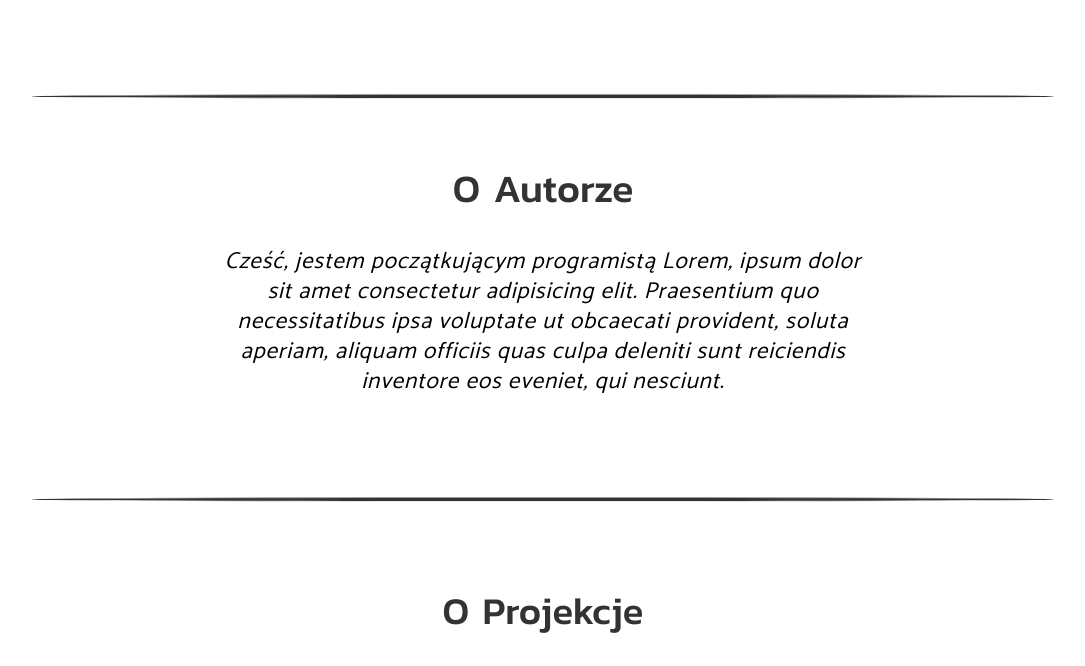
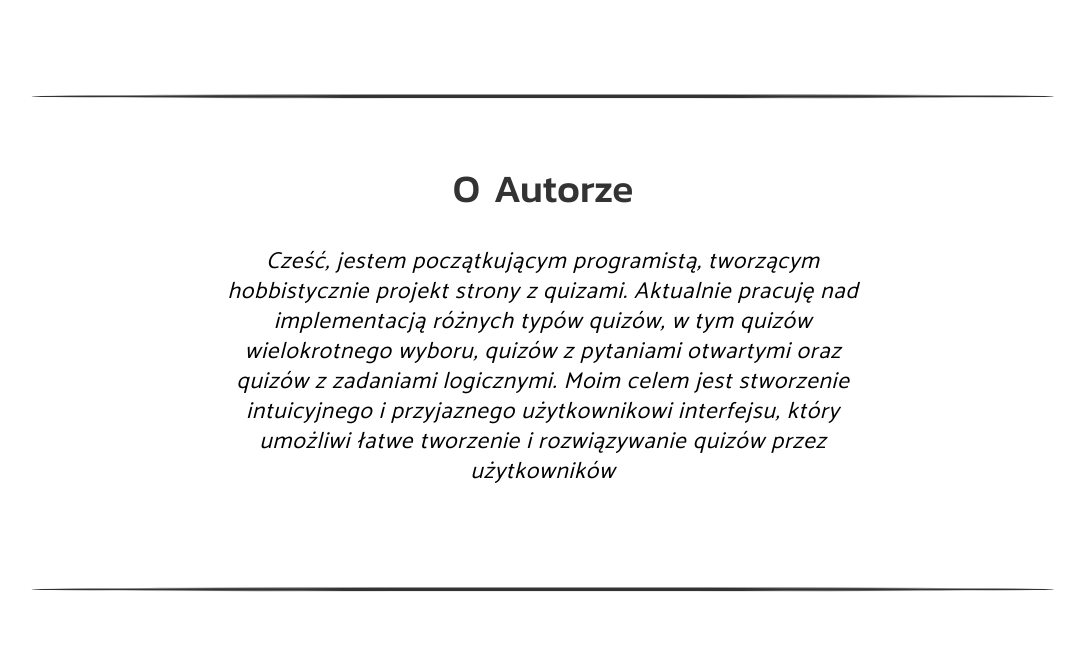
Before and after one commit to Meiroth73/QuizMaster, a PHP site: page / in a window 1280 px wide; the page is wider, and only the part inside the window is pictured. Shown: the part 4059-4725 px from the top of that part, without its empty margins (97-1182 px from the left). Run offline with PHP 8.4, Linux system fonts and the light colour scheme; data comes from the database, SQL or seed files in the repository.

Commit message:
Update author section
Update author section in main index

```diff
--- a/index.php
+++ b/index.php
@@ -143,8 +143,8 @@
                 <section class="about">
                     <div>
                         <hr>
-                        <h3>O Autorze</h3>
-                        <p>Cześć, jestem początkującym programistą Lorem, ipsum dolor sit amet consectetur adipisicing elit. Praesentium quo necessitatibus ipsa voluptate ut obcaecati provident, soluta aperiam, aliquam officiis quas culpa deleniti sunt reiciendis inventore eos eveniet, qui nesciunt.</p>
+                        <h3>O Autorze</h3><!-- generated by chatgpt -->
+                        <p>Cześć, jestem początkującym programistą, tworzącym hobbistycznie projekt strony z quizami. Aktualnie pracuję nad implementacją różnych typów quizów, w tym quizów wielokrotnego wyboru, quizów z pytaniami otwartymi oraz quizów z zadaniami logicznymi. Moim celem jest stworzenie intuicyjnego i przyjaznego użytkownikowi interfejsu, który umożliwi łatwe tworzenie i rozwiązywanie quizów przez użytkowników</p>
                         <hr>
                         <h4>O Projekcje</h4>
                         <p>Nasza strona to nie tylko platforma edukacyjna, to prawdziwe źródło inspiracji i wiedzy dla wszystkich, którzy pragną rozwijać się i poszerzać horyzonty. Dzięki zaawansowanym technologiom oraz starannie opracowanym quizom, zapewniamy naszym użytkownikom dostęp do najnowszych trendów, eksperckiej wiedzy.</p>
```
